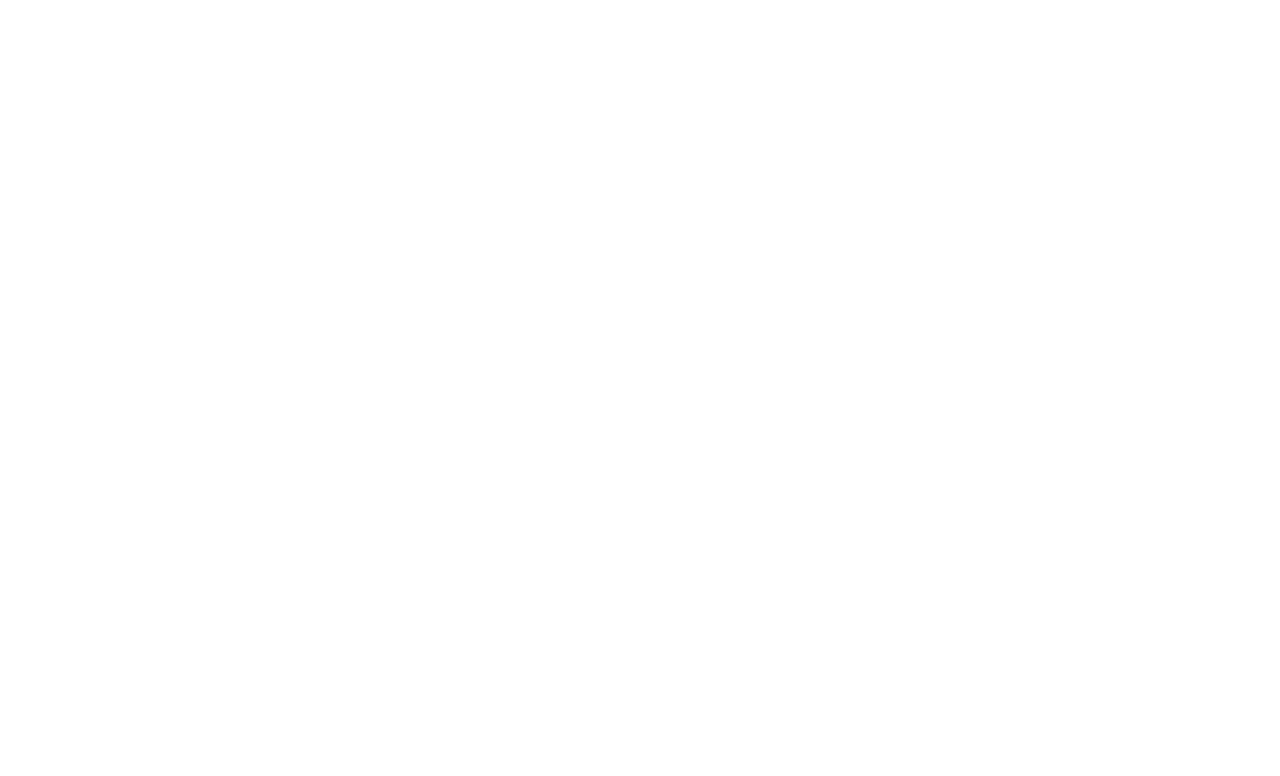
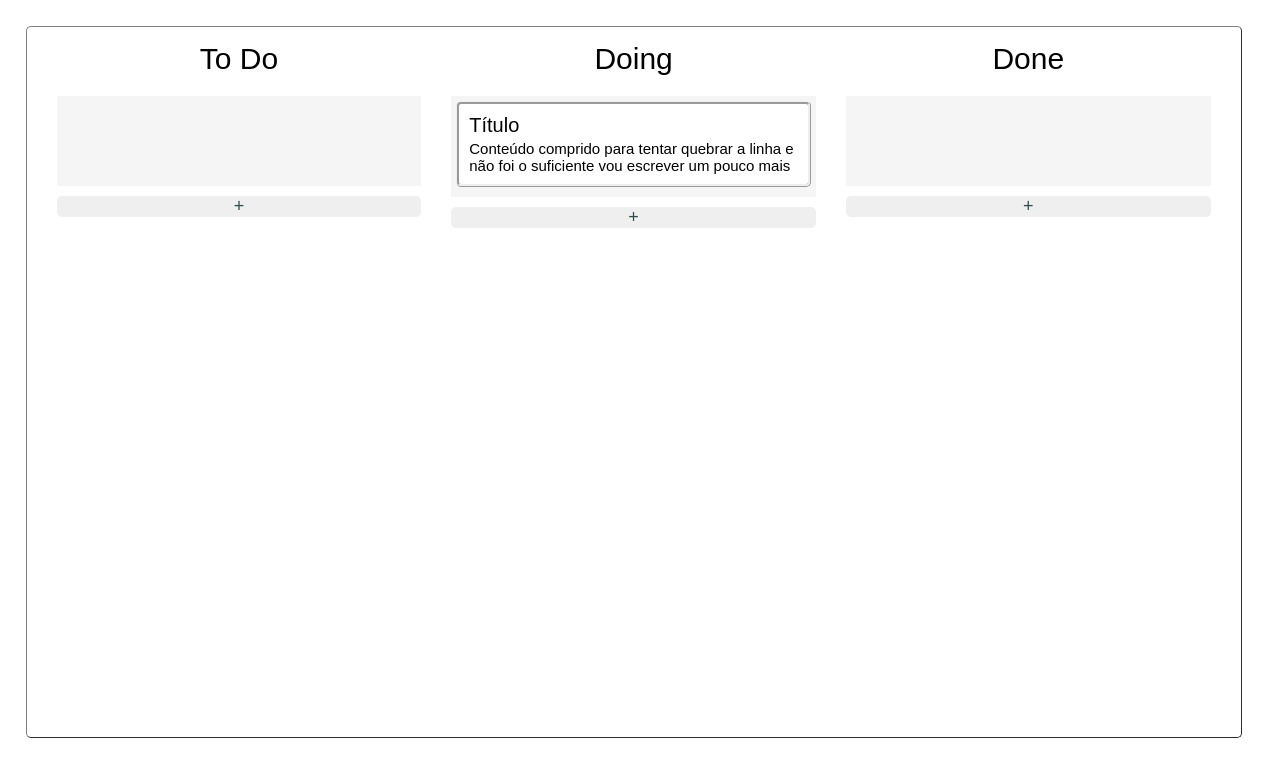
Before and after one commit to jvmsg/kanban-board, a plain HTML site: page src/index.html in a window 1280 px wide. Drawn offline with Linux system fonts and the light colour scheme.

Commit message:
HTML e CSS base

```diff
--- /dev/null
+++ b/src/css/button.css
@@ -0,0 +1,9 @@
+.add-item {
+    border:none;
+    border-radius: 5px;
+    color: darkslategray;
+    cursor: pointer;
+    font-size: large;
+    padding: 0;
+    width: 100%;
+}
--- a/src/css/styles.css
+++ b/src/css/styles.css
@@ -0,0 +1,60 @@
+* {
+    font-family: sans-serif;
+    user-select: none;
+}
+body{
+    height: 95%;
+    margin: 2%;
+    width: 95%;
+}
+.board{
+    border: outset;
+    border-color: gray;
+    border-radius: 5px;
+    border-width: thin;
+    display: flex;
+    height: 85vh;
+    justify-content: space-evenly;
+    padding: 15px;
+    width: 100%-32px;
+}
+.column {
+    align-items: stretch;
+    display: flex;
+    flex-direction: column;
+    justify-content: start;
+    margin-inline: 15px;
+    width: 100%;
+}
+.column-title {
+    align-self: center;
+    font-size: 30px;
+    margin-bottom: 20px;
+}
+.column-items {
+    padding: 5px;
+    background-color: whitesmoke;
+    height: auto;
+    min-height: 10vh;
+    margin-bottom: 10px;
+    width: 100%-30px;
+}
+.item {
+    background-color: white;
+    border: ridge;
+    border-radius: 5px;
+    display: flex;
+    flex-direction: column;
+    height: auto;
+    justify-content: space-evenly;
+    padding: 10px;
+    margin-bottom: 5px;
+    width: 100%-32px;
+}
+.item-title {
+    font-size: 20px;
+    margin-bottom: 3px;
+}
+.item-content {
+    font-size: 15px;
+}
--- a/src/index.html
+++ b/src/index.html
@@ -5,9 +5,35 @@
         <meta http-equiv="X-UA-Compatible" content="IE=edge"/>
         <meta name="viewport" content="width=device-width, initial-scale=1.0" />
         <link rel="stylesheet" href="./css/styles.css" />
+        <link rel="stylesheet" href="./css/button.css" />
         <title>Kanban Board</title>
     </head>
     <body>
+        <div class="board">
+            <div class="column" id="toDo">
+                <div class="column-title">To Do</div>
+                <div class="column-items"></div>
+                <button class="add-item" type="button">+</button>
+            </div>
+            <div class="column" id="doing">
+                <div class="column-title">Doing</div>
+                <div class="column-items">
+                    <div class="item">
+                        <div class="item-title">Título</div>
+                        <div class="item-content">
+                            Conteúdo comprido para tentar quebrar a linha e não foi o suficiente vou escrever um pouco mais
+                        </div>
+                    </div>
+                </div>
+                <button class="add-item" type="button">+</button>
+            </div>
+            <div class="column" id="Done">
+                <div class="column-title">Done</div>
+                <div class="column-items"></div>
+                <button class="add-item" type="button">+</button>
+            </div>
 
+        </div>
+        <script src="js/main.js" type="module"></script>
     </body>
 </html>
```
Also changed, not shown: src/js/main.js (added).
